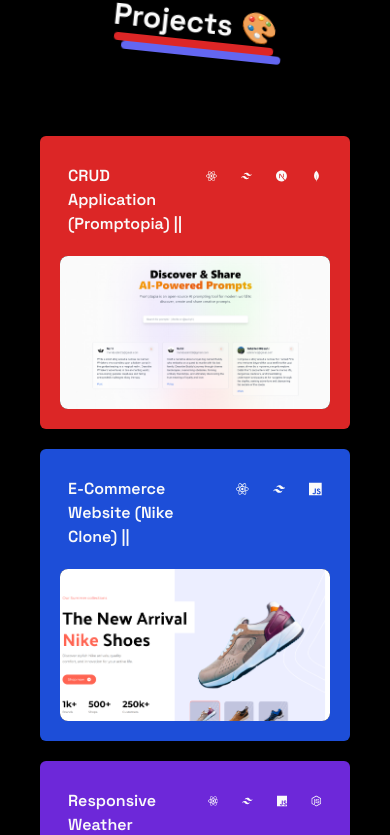
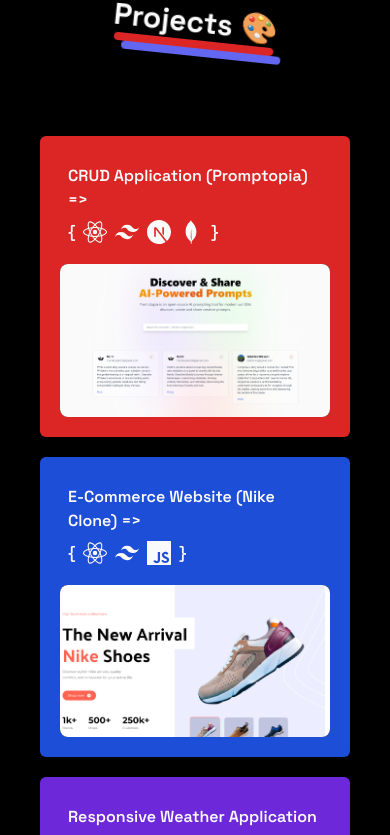
Before and after one commit to sahyll/portfolio, a Next.js app: page / in a window 390 px wide. Shown: the part 3710-4545 px from the top of the page. Built offline with nearby package versions, Linux system fonts and the light colour scheme.

Commit message:
Added responsive media design

```diff
--- a/app/(home)/components/Projects.tsx
+++ b/app/(home)/components/Projects.tsx
@@ -26,16 +26,22 @@
                 style={{ backgroundColor: `${project.background}`} }
 
                 className={`p-5 rounded-md`}>
-                  <div className='p-2 font-semibold mb-3 flex gap-6 lg:hidden'>
-                    {project.title} ||
-                    {project.tech.map((Icon, index)=>{
-                      return <Icon className='w-6 h-6' key={index} />
-                    })}
+                  <div className='p-2 font-semibold mb-3 flex gap-3 lg:hidden'>
+                    <div className='flex flex-col gap-2'>
+                      {project.title} {"=>"}
+                      <div className='flex flex-row gap-2'>
+                      {"{"}
+                        {project.tech.map((Icon, index)=>{
+                          return <Icon className='w-6 h-6' key={index} />
+                        })}
+                        {"}"}
+                      </div>
+                    </div>
                   </div>
                 <DirectionAwareHover
                   imageUrl={project.cover}
                   childrenClassName='bg-slate-800 p-3 rounded-2xl opacity-75 '
-                  className='w-full space-y-5 cursor-pointer '>
+                  className='w-full space-y-5 cursor-pointer'>
                 <div className='space-y-5'>
                   <h1 className='lg:text-2xl text-sm font-bold'> {project.title}</h1>
                   <div className='flex items-center gap-5'>
```
